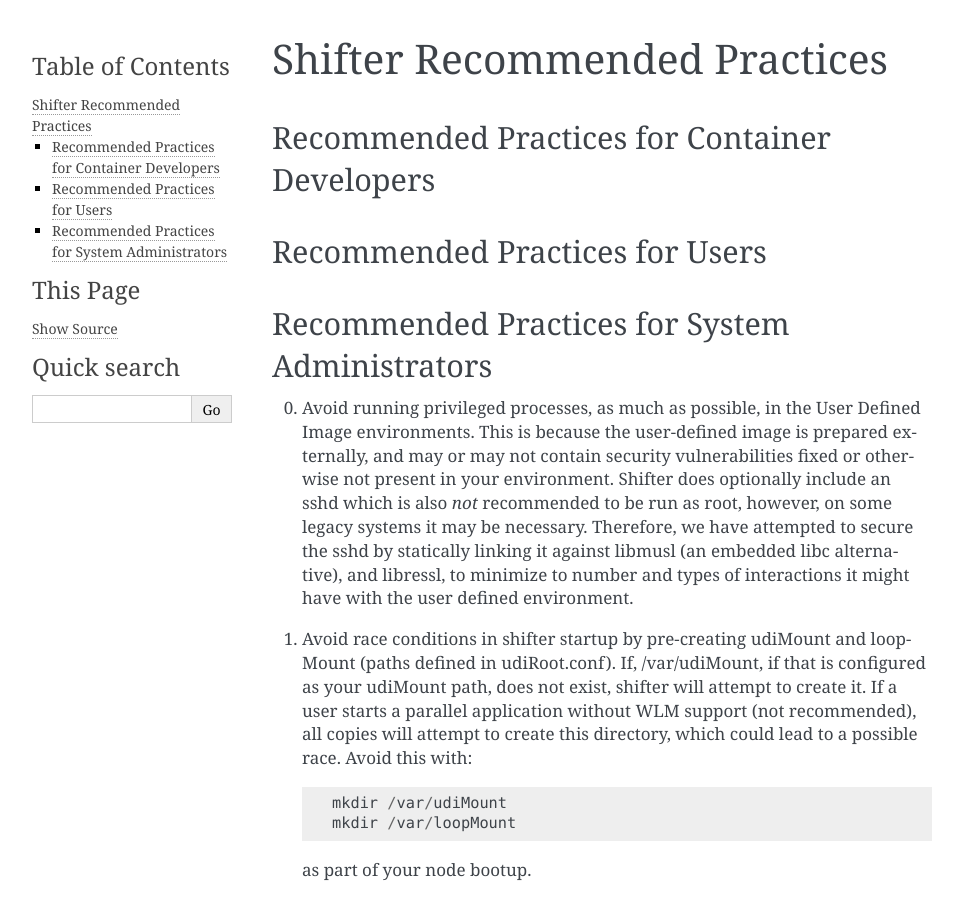
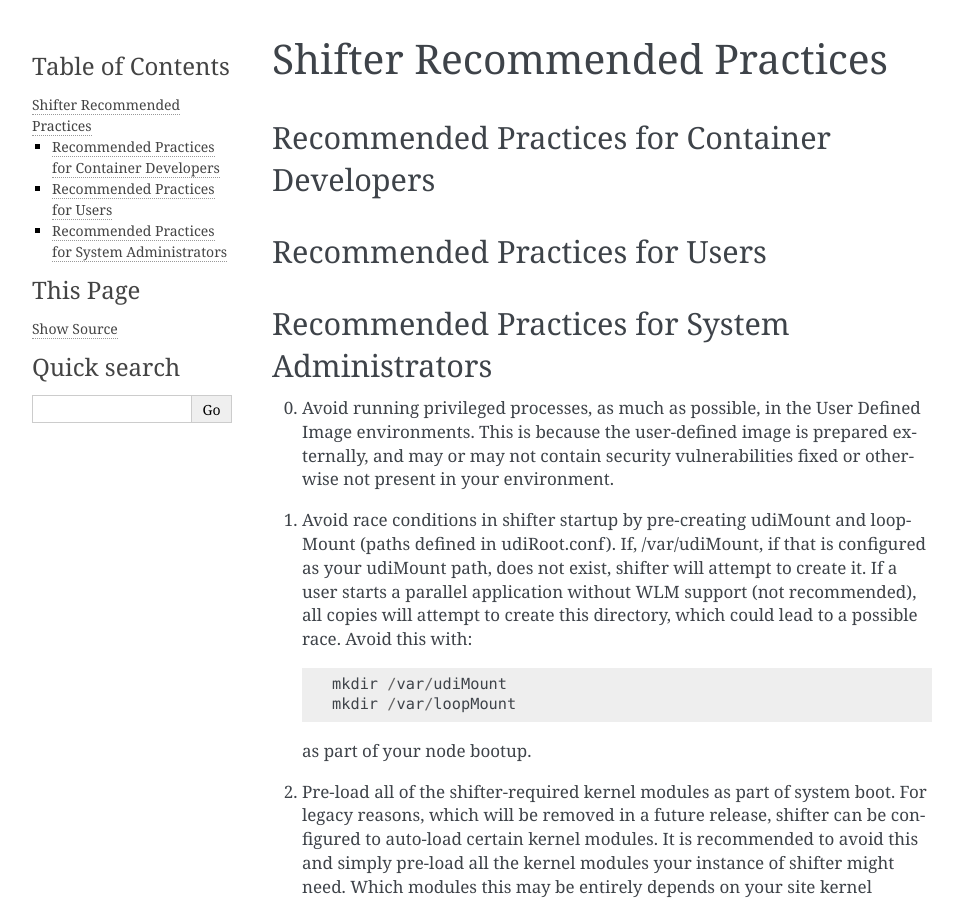
Before and after one commit to NERSC/shifter, a Sphinx documentation site: the page built from doc/bestpractices.rst, in a window 1280 px wide and 900 px high. Shown: the whole window, without its empty margins (148-1111 px from the left). Built offline with Sphinx 7.4.7, drawn with Linux system fonts in a browser that asks for light colours.

Commit message:
more cleanup of sshd

```diff
--- a/doc/bestpractices.rst
+++ b/doc/bestpractices.rst
@@ -15,12 +15,7 @@ Recommended Practices for System Administrators
 0. Avoid running privileged processes, as much as possible, in the User
    Defined Image environments.  This is because the user-defined image is
    prepared externally, and may or may not contain security vulnerabilities
-   fixed or otherwise not present in your environment.  Shifter does optionally
-   include an sshd which is also *not* recommended to be run as root, however,
-   on some legacy systems it may be necessary. Therefore, we have attempted to
-   secure the sshd by statically linking it against libmusl (an embedded libc
-   alternative), and libressl, to minimize to number and types of interactions
-   it might have with the user defined environment.
+   fixed or otherwise not present in your environment.
 
 1. Avoid race conditions in shifter startup by pre-creating udiMount and
    loopMount (paths defined in udiRoot.conf).  If, /var/udiMount, if that is
```
